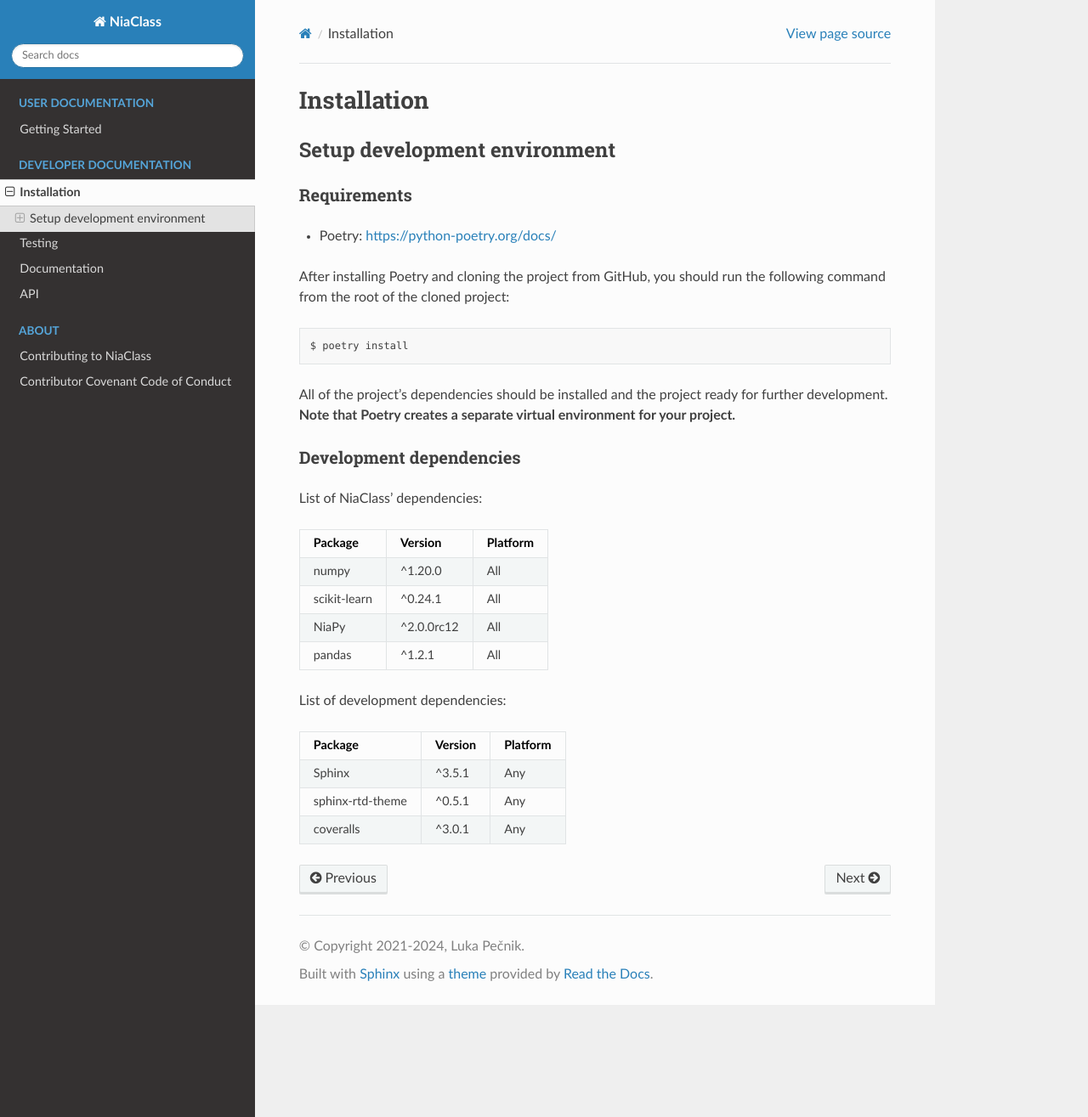
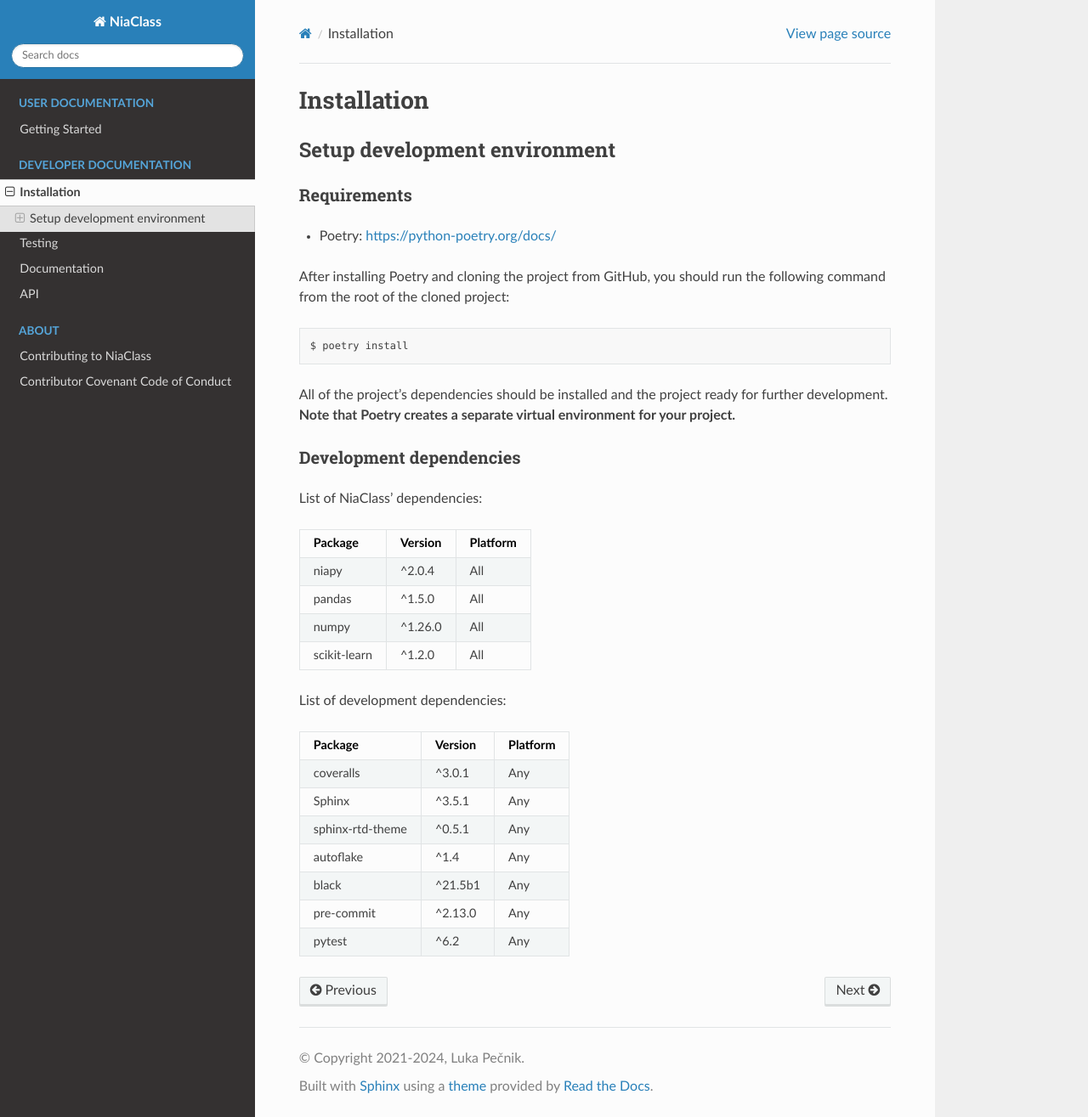
Before and after one commit to firefly-cpp/NiaClass, a Sphinx documentation site: the page built from docs/installation.rst, in a window 1280 px wide and 1315 px high. Shown: the whole window at 85% size. Built offline with Sphinx 7.4.7 and the Read the Docs theme 2.0.0, drawn with Linux system fonts in a browser that asks for light colours.

Commit message:
doc: Dependency version

```diff
--- a/docs/installation.rst
+++ b/docs/installation.rst
@@ -28,13 +28,13 @@
 +----------------+--------------+------------+
 | Package        | Version      | Platform   |
 +================+==============+============+
-| numpy          | ^1.20.0      | All        |
+| niapy          | ^2.0.4       | All        |
 +----------------+--------------+------------+
-| scikit-learn   | ^0.24.1      | All        |
+| pandas         | ^1.5.0       | All        |
 +----------------+--------------+------------+
-| NiaPy          | ^2.0.0rc12   | All        |
+| numpy          | ^1.26.0      | All        |
 +----------------+--------------+------------+
-| pandas         | ^1.2.1       | All        |
+| scikit-learn   | ^1.2.0       | All        |
 +----------------+--------------+------------+
 
 List of development dependencies:
@@ -42,9 +42,17 @@
 +--------------------+-----------+------------+
 | Package            | Version   | Platform   |
 +====================+===========+============+
+| coveralls          | ^3.0.1    | Any        |
++--------------------+-----------+------------+
 | Sphinx             | ^3.5.1    | Any        |
 +--------------------+-----------+------------+
 | sphinx-rtd-theme   | ^0.5.1    | Any        |
 +--------------------+-----------+------------+
-| coveralls          | ^3.0.1    | Any        |
+| autoflake          | ^1.4      | Any        |
 +--------------------+-----------+------------+
+| black              | ^21.5b1   | Any        |
++--------------------+-----------+------------+
+| pre-commit         | ^2.13.0   | Any        |
++--------------------+-----------+------------+
+| pytest             | ^6.2      | Any        |
++--------------------+-----------+------------+
```
